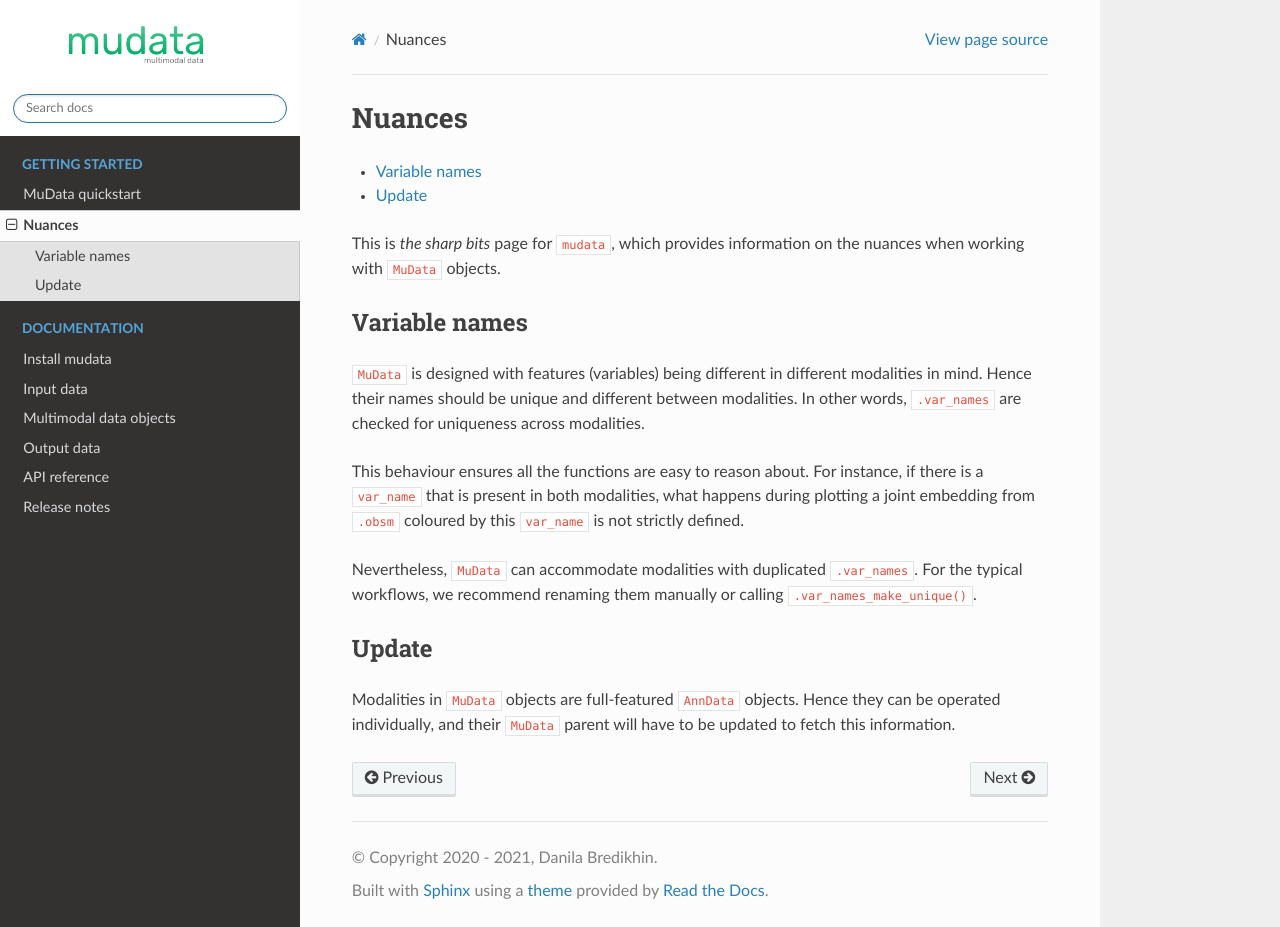
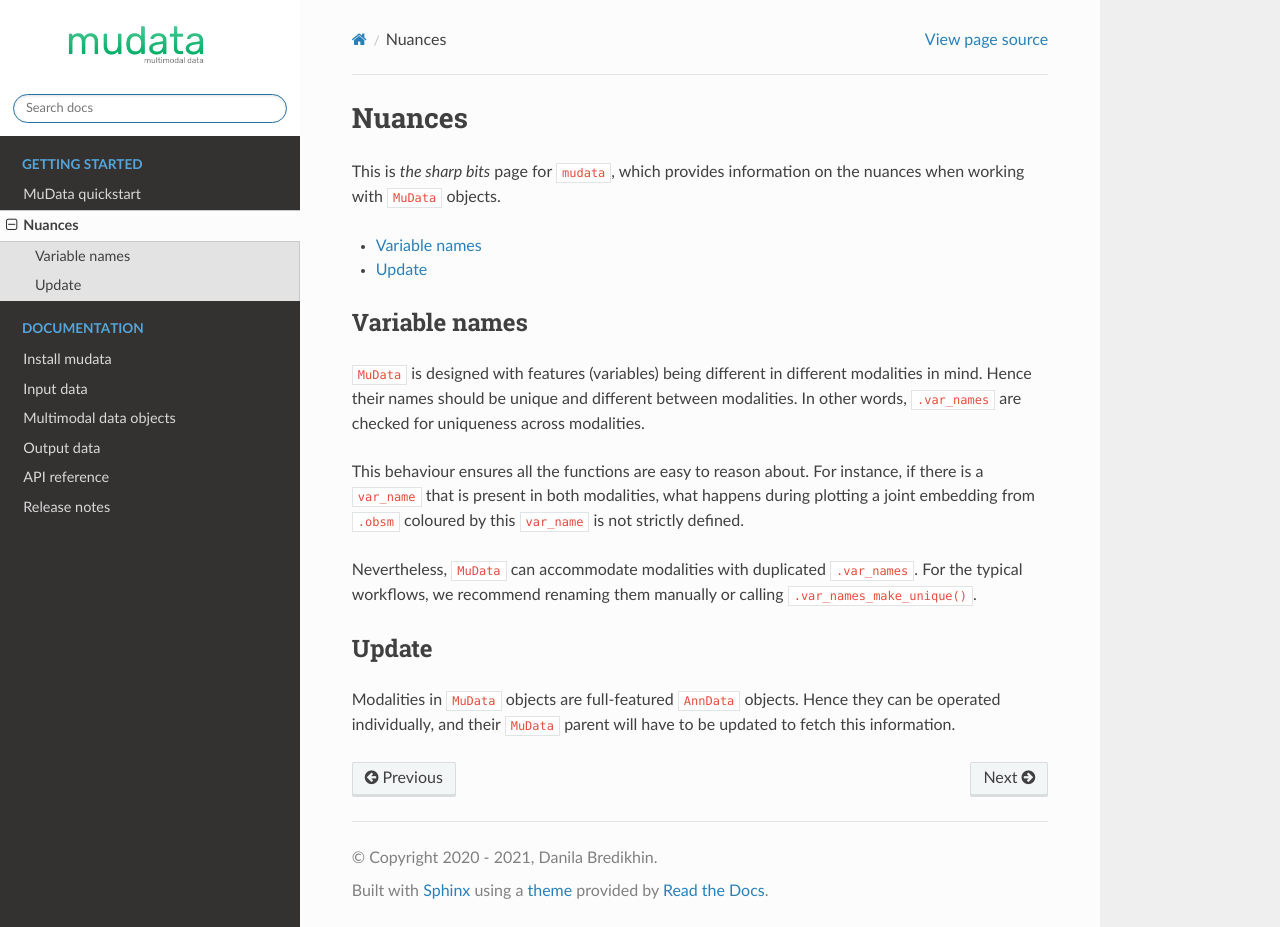
Before and after one commit to scverse/mudata, a Sphinx documentation site: the page built from docs/source/nuances.rst, in a window 1280 px wide and 927 px high. Built offline with Sphinx 7.4.7 and the Read the Docs theme 2.0.0, drawn with Linux system fonts in a browser that asks for light colours; pages that are not in the unit, such as notebooks, are missing from menus; some of the changed lines change nothing that is shown.

Commit message:
Fix and improve docs

```diff
--- a/docs/source/conf.py
+++ b/docs/source/conf.py
@@ -21,7 +21,7 @@ sys.path.insert(0, os.path.abspath("../"))
 
 # -- Project information -----------------------------------------------------
 
-project = "muon"
+project = "mudata"
 copyright = "2020 - 2021, Danila Bredikhin"
 author = "Danila Bredikhin"
 
--- a/docs/source/nuances.rst
+++ b/docs/source/nuances.rst
@@ -1,5 +1,7 @@
 Nuances
 =======
+
+This is *the sharp bits* page for ``mudata``, which provides information on the nuances when working with ``MuData`` objects.
 
 .. contents:: :local:
     :depth: 3
@@ -9,7 +11,6 @@ Nuances
 
    *
 
-This is *the sharp bits* page for ``mudata``, which provides information on the nuances when working with ``MuData`` objects.
 
 Variable names
 --------------
```
